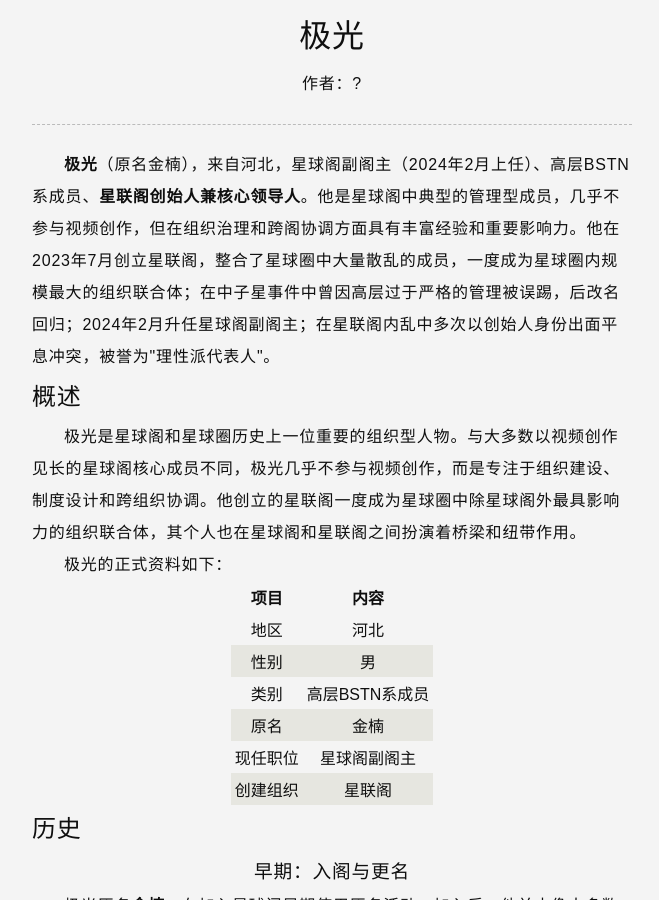
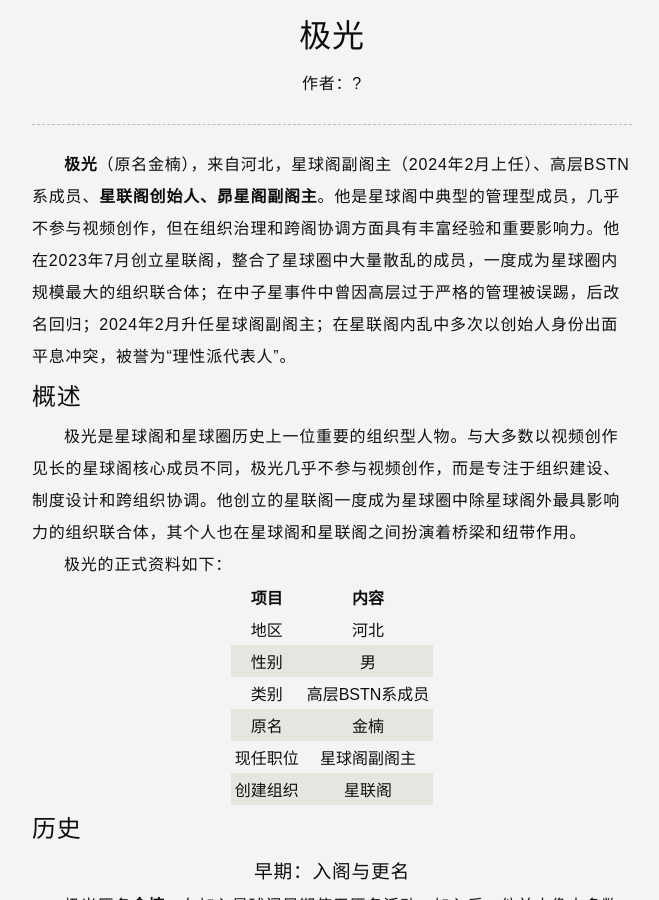
Before and after one commit to SRPNGO/post, a Jekyll site: the page built from wiki/jiGuang.md, in a window 1280 px wide and 900 px high. Shown: the whole window, without its empty margins (308-967 px from the left). Built offline with Jekyll 4.4.1, drawn with Linux system fonts in a browser that asks for light colours; our own code applies the rules of GitHub Pages for plain Markdown files; comment, search, counter and statistics services are not loaded.

Commit message:
Update description and title roles for 极光

```diff
--- a/wiki/jiGuang.md
+++ b/wiki/jiGuang.md
@@ -2,10 +2,10 @@
 customExtraContent: | # 这个竖线|必须加，保留后续HTML格式
   <p class="center"><a href="./wiki_intro">返回wiki主页</a></p>
 title: 极光
-description: 星球阁副阁主，星联阁创始人，理性派代表人，在跨组织协调中发挥重要作用。
+description: 星球阁副阁主，昴星阁副阁主，星联阁创始人，在跨组织协调中发挥重要作用。
 ---
 
-**极光**（原名金楠），来自河北，星球阁副阁主（2024年2月上任）、高层BSTN系成员、**星联阁创始人兼核心领导人**。他是星球阁中典型的管理型成员，几乎不参与视频创作，但在组织治理和跨阁协调方面具有丰富经验和重要影响力。他在2023年7月创立星联阁，整合了星球圈中大量散乱的成员，一度成为星球圈内规模最大的组织联合体；在中子星事件中曾因高层过于严格的管理被误踢，后改名回归；2024年2月升任星球阁副阁主；在星联阁内乱中多次以创始人身份出面平息冲突，被誉为"理性派代表人"。
+**极光**（原名金楠），来自河北，星球阁副阁主（2024年2月上任）、高层BSTN系成员、**星联阁创始人、昴星阁副阁主**。他是星球阁中典型的管理型成员，几乎不参与视频创作，但在组织治理和跨阁协调方面具有丰富经验和重要影响力。他在2023年7月创立星联阁，整合了星球圈中大量散乱的成员，一度成为星球圈内规模最大的组织联合体；在中子星事件中曾因高层过于严格的管理被误踢，后改名回归；2024年2月升任星球阁副阁主；在星联阁内乱中多次以创始人身份出面平息冲突，被誉为“理性派代表人”。
 
 ## 概述
 
```
